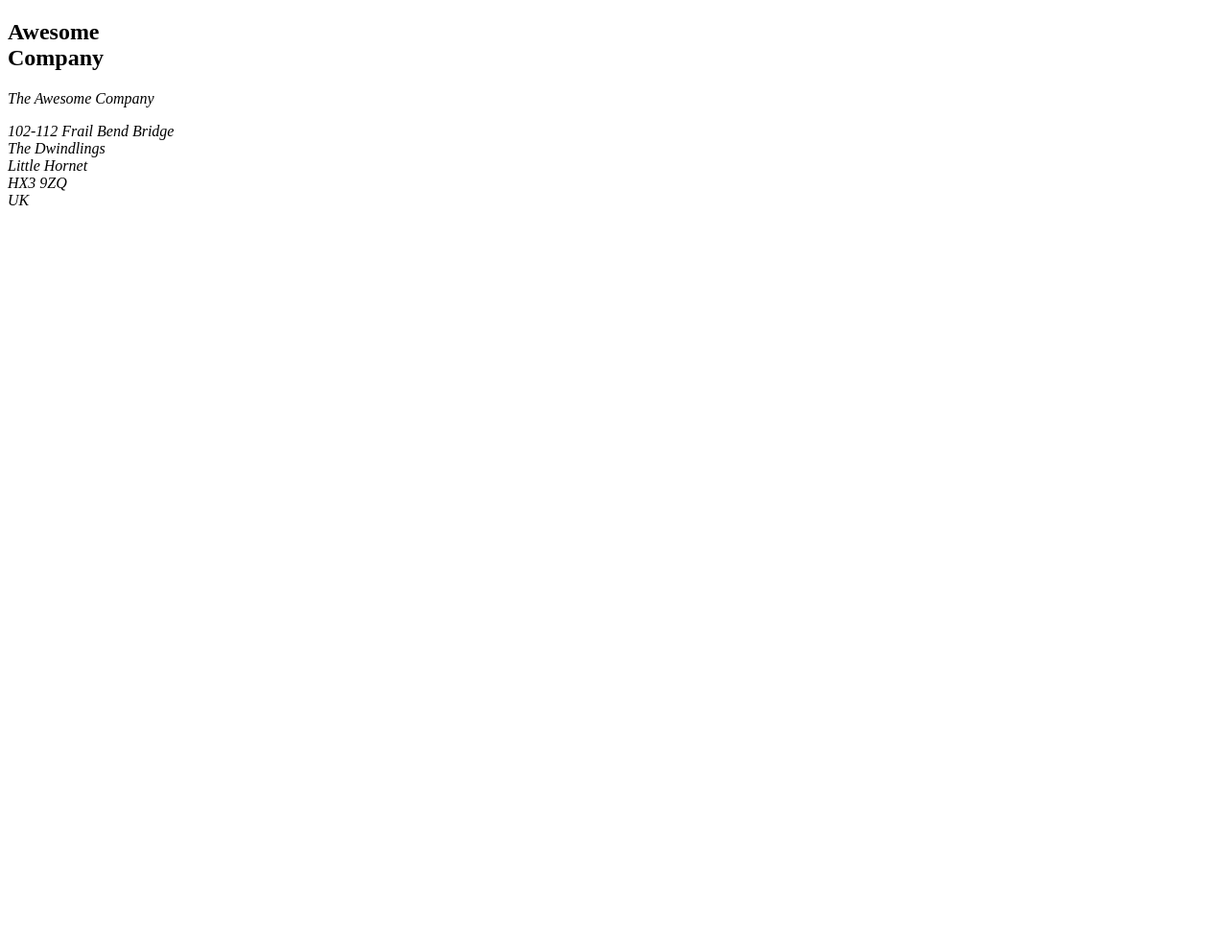
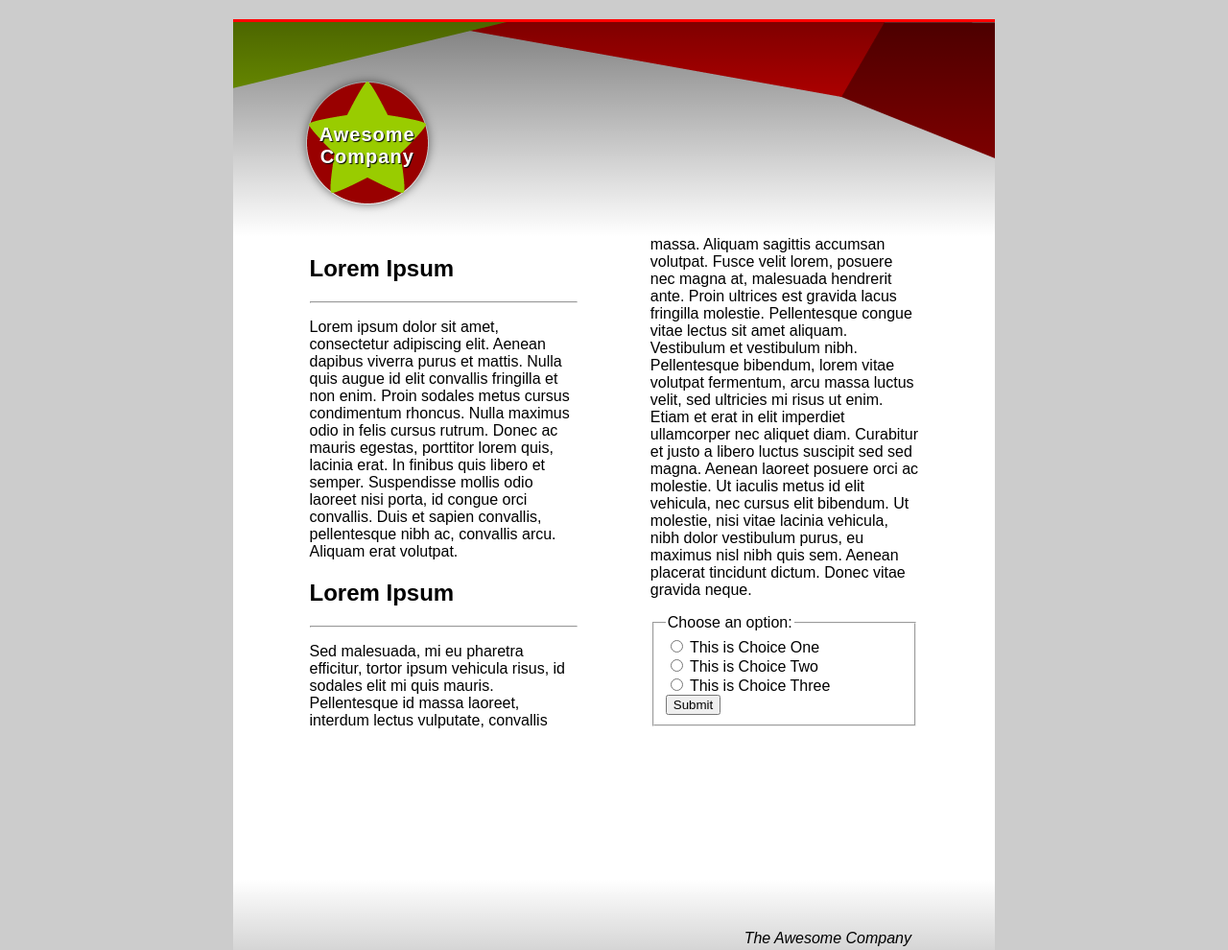
Before and after one commit to matthewtrent/CS408_Week6_Lab, a website: page index.html in a window 1280 px wide. Shown: the top 990 px of the page at 96% size. Before the commit the page ends 800 px from the top, so only its background shows below. Drawn offline with Linux system fonts and the light colour scheme.

Commit message:
Lab Completion

```diff
--- a/css/style.css
+++ b/css/style.css
@@ -39,3 +39,51 @@ h1 {
 }
 
 /* Your CSS below here */
+/*Adding the top and bottom images*/
+article {
+
+  /*Only adding the top image as a fall back*/
+  background-image: url("/img/top-image.png");
+  background-repeat: no-repeat;
+  background-position: top;
+
+  background:
+    linear-gradient(
+      to bottom,
+      rgba(0,0,0,0.5) 0%,
+      rgba(0, 0, 0, 0) 20%,
+      rgba(0, 0, 0, 0) 80%,
+      rgba(0, 0, 0, 0.5) 100%
+    ),
+  url("/img/top-image.png") no-repeat top,
+  url("/img/bottom-image.png") no-repeat bottom;
+
+  background-color: white;
+
+
+  border-top: 1mm solid red;
+  border-bottom: 1mm solid red;
+}
+
+/*h1 background additions*/
+h1 {
+  background-image: url("/img/logo.png");
+  background-position: center;
+  background-repeat: no-repeat;
+  background-size: contain;
+
+  /*
+  filter: drop-shadow(2px 2px 5px rgba(0,0,0,.5));
+  */
+  box-shadow: 0px 0px 10px rgba(0, 0, 0, 0.5);
+  border-radius: 50%;
+}
+
+.article-text {
+  position: relative;
+  top: 20%;
+  padding-right: 10%;
+  padding-left: 10%;
+  column-count: 2;
+  column-gap: 20mm;
+}
--- a/index.html
+++ b/index.html
@@ -3,6 +3,7 @@
   <head>
     <meta charset="utf-8">
     <meta name="viewport" content="width=device-width">
+    <link rel="stylesheet" href="css/style.css">
     <title>Fancy letterheaded paper</title>
 
   </head>
@@ -11,6 +12,34 @@
     <article>
       <h1>Awesome<br>Company</h1>
 
+      <div class = "article-text">
+        <h2>Lorem Ipsum</h2>
+        <hr>
+        <p>Lorem ipsum dolor sit amet, consectetur adipiscing elit. Aenean dapibus viverra purus et mattis. Nulla quis augue id elit convallis fringilla et non enim. Proin sodales metus cursus condimentum rhoncus. Nulla maximus odio in felis cursus rutrum. Donec ac mauris egestas, porttitor lorem quis, lacinia erat. In finibus quis libero et semper. Suspendisse mollis odio laoreet nisi porta, id congue orci convallis. Duis et sapien convallis, pellentesque nibh ac, convallis arcu. Aliquam erat volutpat. </p>
+
+        <h2>Lorem Ipsum</h2>
+        <hr>
+        <p>Sed malesuada, mi eu pharetra efficitur, tortor ipsum vehicula risus, id sodales elit mi quis mauris. Pellentesque id massa laoreet, interdum lectus vulputate, convallis massa. Aliquam sagittis accumsan volutpat. Fusce velit lorem, posuere nec magna at, malesuada hendrerit ante. Proin ultrices est gravida lacus fringilla molestie. Pellentesque congue vitae lectus sit amet aliquam. Vestibulum et vestibulum nibh. Pellentesque bibendum, lorem vitae volutpat fermentum, arcu massa luctus velit, sed ultricies mi risus ut enim. Etiam et erat in elit imperdiet ullamcorper nec aliquet diam. Curabitur et justo a libero luctus suscipit sed sed magna. Aenean laoreet posuere orci ac molestie. Ut iaculis metus id elit vehicula, nec cursus elit bibendum. Ut molestie, nisi vitae lacinia vehicula, nibh dolor vestibulum purus, eu maximus nisl nibh quis sem. Aenean placerat tincidunt dictum. Donec vitae gravida neque.</p>
+
+        <form>
+          <fieldset>
+            <legend>Choose an option:</legend>
+            <div>
+              <input type="radio" id="choice1" name = "choice" value="This is Choice One">
+              <label for="choice1">This is Choice One</label>
+              <br>
+              <input type="radio" id="choice2" name = "choice" value="This is Choice Two">
+              <label for="choice2">This is Choice Two</label>
+              <br>
+              <input type="radio" id="choice3" name = "choice" value="This is Choice Three">
+              <label for="choice3">This is Choice Three</label>
+              <br>
+              <button onclick="radioButtonPress()">Submit</button>
+            </div>
+          </fieldset>
+        </form>
+
+      </div>
       <address>
         <p>The Awesome Company</p>
         <p>102-112 Frail Bend Bridge<br>
@@ -21,4 +50,24 @@
       </address>
     </article>
   </body>
+
+  <script>
+      function radioButtonPress() {
+        const radioButtons = document.getElementsByName('choice');
+        let selectedValue;
+
+        for (let i = 0; i < radioButtons.length; i++) {
+          if (radioButtons[i].checked) {
+            selectedValue = radioButtons[i].value;
+            break;
+          }
+        }
+
+        if (selectedValue) {
+          alert(selectedValue);
+        } else {
+          alert('Please select an option.');
+        }
+      }
+  </script>
 </html>
```
Also changed, not shown: README.md.
